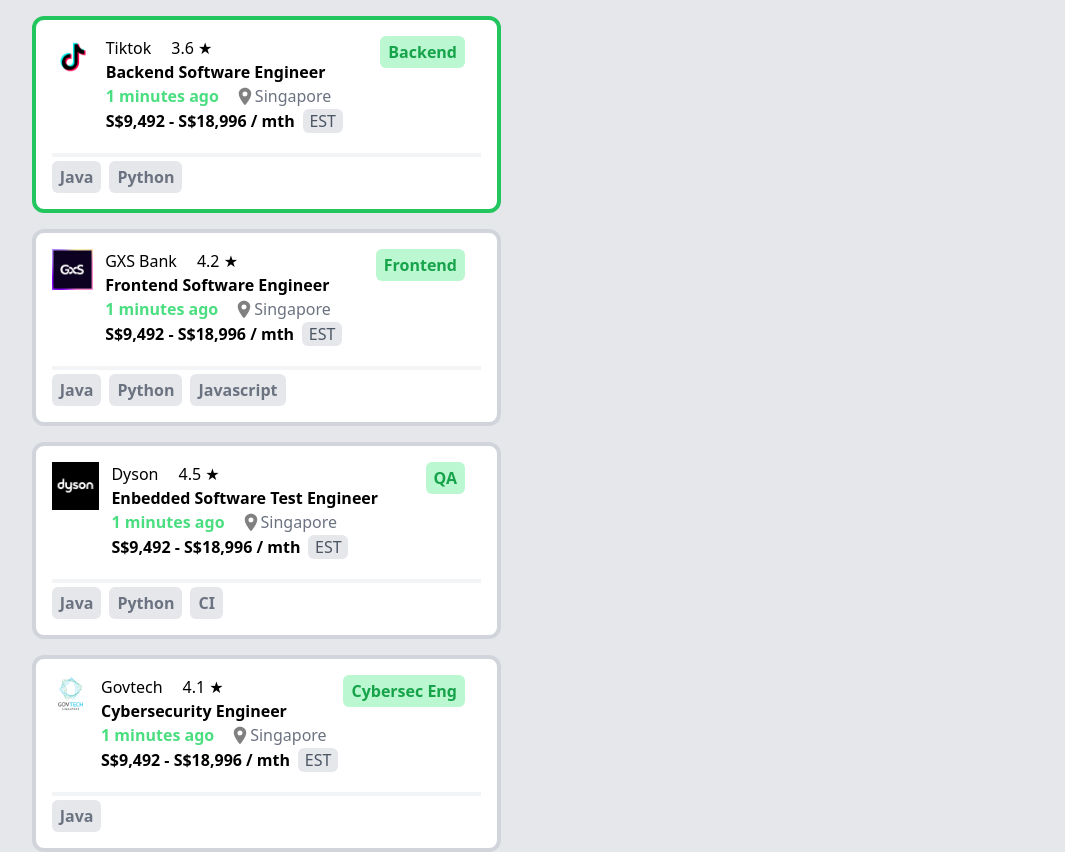
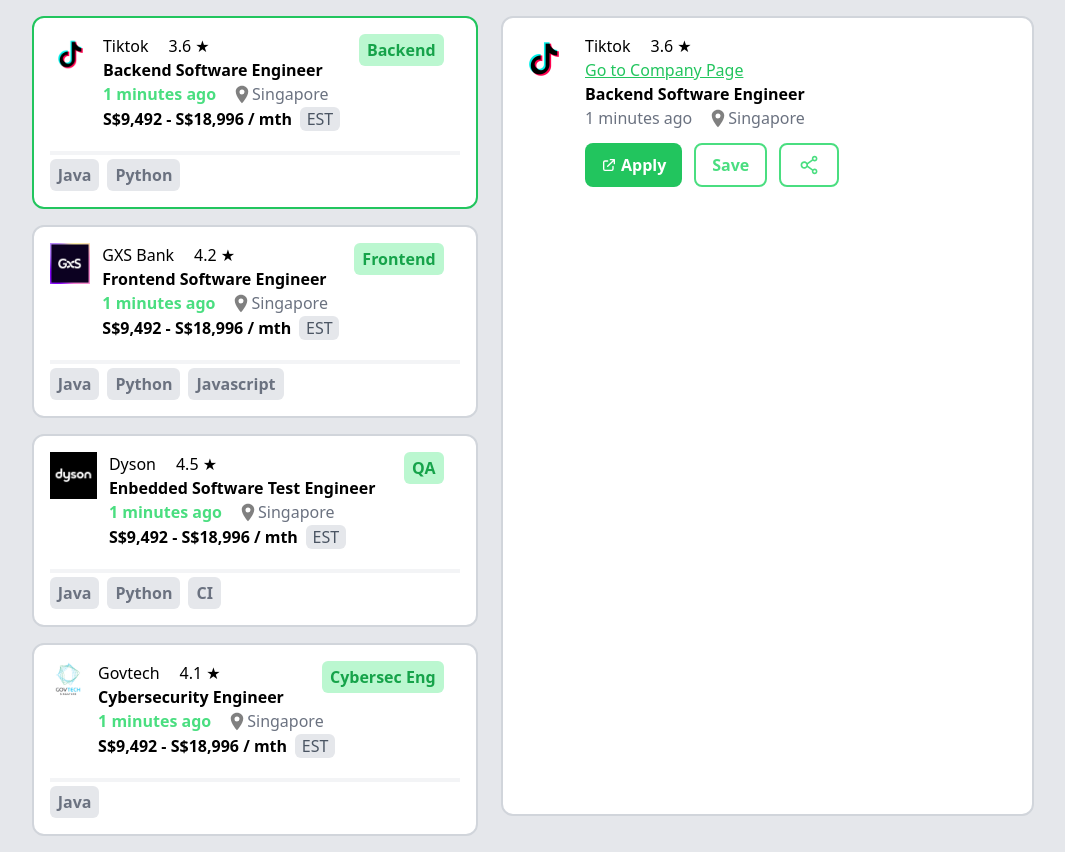
Before and after one commit to JoelKong/NodeFlair, a Next.js app in the folder nodeflair/: page / in a window 1280 px wide. Shown: the top 852 px of the page, without its empty margins (75-1140 px from the left). Built offline with nearby package versions, Linux system fonts and the light colour scheme.

Commit message:
feat: finished detailed job desc component

```diff
--- /dev/null
+++ b/nodeflair/components/DetailedJobDesc.tsx
@@ -0,0 +1,57 @@
+import Image from "next/image";
+import { HiOutlineExternalLink } from "react-icons/hi";
+import { AiOutlineShareAlt } from "react-icons/ai";
+
+export default function DetailedJobDesc({ activeElement }: any): JSX.Element {
+  return (
+    <section className="p-4 mt-4 w-2/4 h-fit min-h-screen border-2 bg-white border-gray-300 rounded-xl whitespace-nowrap lg:block hidden">
+      <div className="flex flex-row w-fit">
+        <div>
+          <Image
+            src={`/${activeElement.logo}`}
+            alt={activeElement.company}
+            width={50}
+            height={50}
+          />
+        </div>
+        <div className="flex flex-col pl-4">
+          <div className="flex flex-row font-normal">
+            <p>{activeElement.company}</p>
+            <span className="pl-5">{`${activeElement.star} ★`}</span>
+          </div>
+          <a className="text-green-500 font-medium underline cursor-pointer">
+            Go to Company Page
+          </a>
+          <p className="font-bold">{activeElement.title}</p>
+          <div className="flex flex-row text-gray-500">
+            <p className="pr-4">{activeElement.posted}</p>
+            <svg
+              xmlns="http://www.w3.org/2000/svg"
+              width="20"
+              height="25"
+              viewBox="0 0 512 512"
+            >
+              <path
+                fill="gray"
+                d="M256 32C167.67 32 96 96.51 96 176c0 128 160 304 160 304s160-176 160-304c0-79.49-71.67-144-160-144Zm0 224a64 64 0 1 1 64-64a64.07 64.07 0 0 1-64 64Z"
+              />
+            </svg>
+            <p>{activeElement.location}</p>
+          </div>
+          <div className="flex flex-row pt-3 w-fit">
+            <button className="bg-green-500 text-white font-bold w-fit rounded-lg pr-4 pl-4 pt-2 pb-2 flex flex-row items-center hover:shadow-md transition-transform hover:-translate-y-1">
+              <HiOutlineExternalLink />
+              <p className="pl-1">Apply</p>
+            </button>
+            <button className="text-green-400 border-2 border-green-400 rounded-lg font-bold pr-4 pl-4 pt-2 pb-2 ml-3 hover:shadow-md transition-transform hover:-translate-y-1">
+              Save
+            </button>
+            <button className="text-green-400 border-2 border-green-400 rounded-lg font-bold pr-4 pl-4 pt-2 pb-2 ml-3 text-2xl hover:shadow-md transition-transform hover:-translate-y-1">
+              <AiOutlineShareAlt />
+            </button>
+          </div>
+        </div>
+      </div>
+    </section>
+  );
+}
--- a/nodeflair/components/SimplifiedJobDesc.tsx
+++ b/nodeflair/components/SimplifiedJobDesc.tsx
@@ -1,4 +1,3 @@
-import { useState, useRef, useEffect } from "react";
 import Image from "next/image";
 
 export default function SimplifiedJobDesc({
@@ -6,26 +5,6 @@
   activeElement,
   setActiveElement,
 }: any): JSX.Element {
-  // const [visibleRequirements, setVisibleRequirements] = useState<any>([])
-  // const requirementRef = useRef<any>([]);
-
-  // useEffect(() => {
-  //   const containerWidth = requirementRef.current!.clientWidth;
-  //   const elements = requirementRef.current!.children;
-  //   let totalWidth = 0;
-  //   let requirementsToShow = [];
-
-  //   for (let i = 0; i < elements.length; i++) {
-  //     totalWidth += requirementRef.current!.clientWidth;
-  //     if (totalWidth <= containerWidth) {
-  //       requirementsToShow.push(visibleRequirements[i]);
-  //     } else {
-  //       break;
-  //     }
-  //   }
-  //   setVisibleRequirements(requirementsToShow);
-  // }, [db.jobs.requirements]);
-
   return (
     <>
       {db.map((jobs: any) => {
@@ -35,7 +14,7 @@
             onClick={() => setActiveElement(jobs)}
             className={`${
               activeElement.id === jobs.id && "lg:border-green-500"
-            } relative p-4 mt-4 flex flex-col w-full lg:w-[calc(50%-4rem)] h-fit border-4 bg-white border-gray-300 rounded-xl whitespace-nowrap overflow-hidden hover:cursor-pointer hover:shadow-md transition-transform hover:-translate-y-1`}
+            } relative p-4 mt-4 flex flex-col w-[95%] h-fit border-2 bg-white border-gray-300 rounded-xl whitespace-nowrap overflow-hidden hover:cursor-pointer hover:shadow-md transition-transform hover:-translate-y-1`}
           >
             <div className="flex flex-col sm:flex-row">
               <div>
--- a/nodeflair/package.json
+++ b/nodeflair/package.json
@@ -17,6 +17,7 @@
     "next": "13.4.13",
     "react": "18.2.0",
     "react-dom": "18.2.0",
+    "react-icons": "^4.10.1",
     "typescript": "5.1.6"
   },
   "devDependencies": {
--- a/nodeflair/src/pages/index.tsx
+++ b/nodeflair/src/pages/index.tsx
@@ -1,18 +1,23 @@
 import { useState } from "react";
 import db from "../../database/db";
 import SimplifiedJobDesc from "../../components/SimplifiedJobDesc";
+import DetailedJobDesc from "../../components/DetailedJobDesc";
 
 export default function Home() {
+  // Selected Job
   const [activeElement, setActiveElement] = useState(db[0]);
 
   return (
     <main className="flex items-center justify-center w-screen h-full bg-gray-200">
-      <section className="w-5/6 h-full">
-        <SimplifiedJobDesc
-          db={db}
-          activeElement={activeElement}
-          setActiveElement={setActiveElement}
-        />
+      <section className="w-5/6 h-fit pb-12 flex flex-row">
+        <div className="lg:w-[calc(50%-4rem)] w-full h-full flex flex-col">
+          <SimplifiedJobDesc
+            db={db}
+            activeElement={activeElement}
+            setActiveElement={setActiveElement}
+          />
+        </div>
+        <DetailedJobDesc activeElement={activeElement} />
       </section>
     </main>
   );
```
Also changed, not shown: 1 other file (tests, documents, lock files or other folders).
